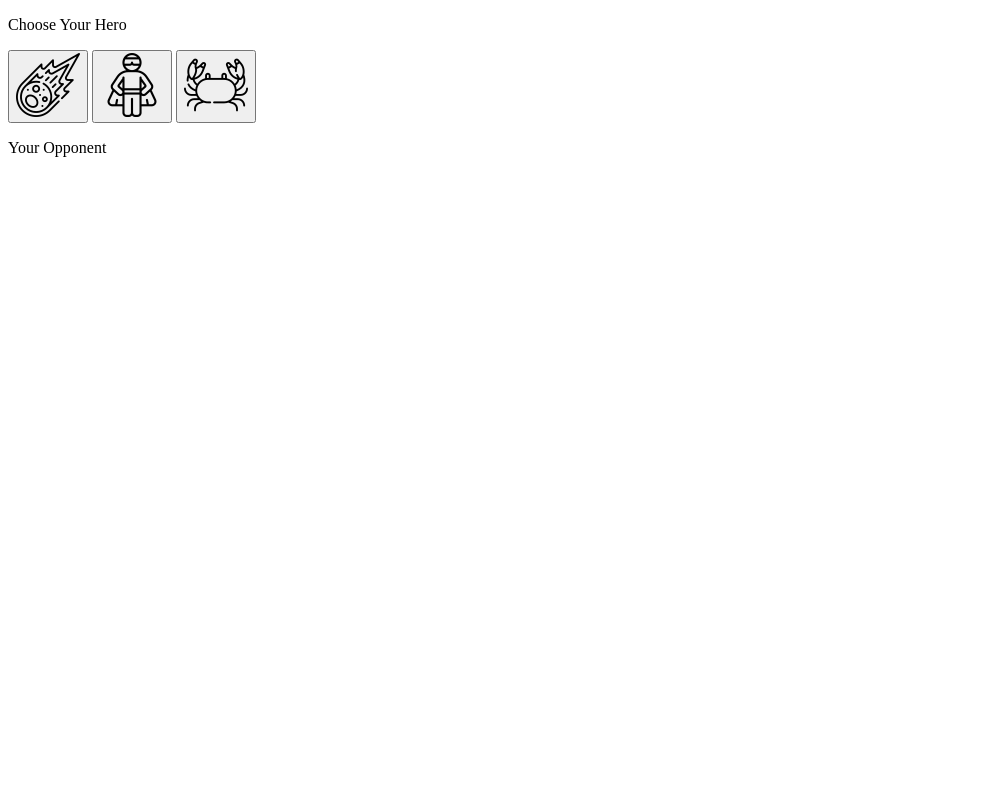
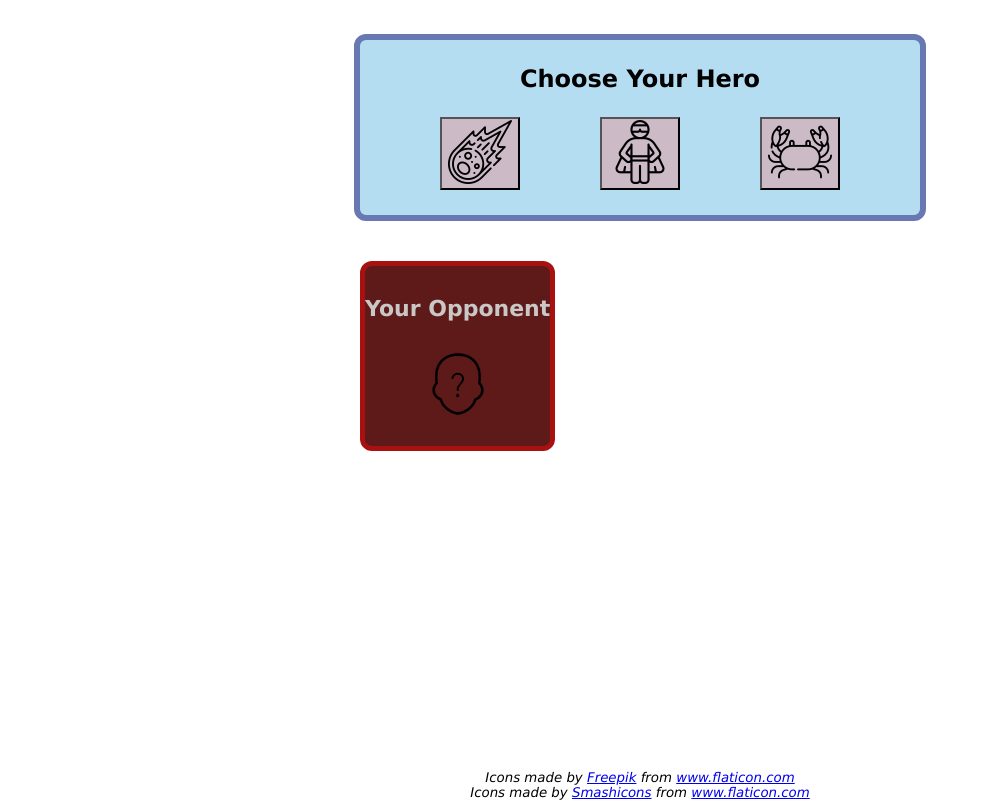
Before and after one commit to drebob24/rockpapesciz, a plain HTML site: page index.html in a window 1280 px wide. Shown: the whole page, without its empty margins (0-981 px from the left). Drawn offline with Linux system fonts and the light colour scheme.

Commit message:
Complete styling

```diff
--- a/game.js
+++ b/game.js
@@ -8,6 +8,8 @@ const roundResult = document.createElement('p');
 const tally = document.createElement('p');
 const victory = document.createElement('p');
 const compImg = document.querySelector(".computerIcon");
+const gameOver = document.querySelector('.gameOver');
+const body = document.querySelector('body');
 
 function getComputerChoice(){
     let compChoice = getRandomInt();
@@ -81,7 +83,7 @@ function scissorsLogic(){
 function checkIfWinner(){
     if (playerWins === 5 || computerWins === 5){
         victory.textContent = determineWinner();
-        results.appendChild(victory);
+        gameOver.appendChild(victory);
         btns.forEach(btn => btn.disabled = true);
         createResetButton();
     }
@@ -89,17 +91,22 @@ function checkIfWinner(){
 }
 
 function determineWinner(){
-    if (playerWins > computerWins)
+    if (playerWins > computerWins){
+        body.classList.add('victory');
         return "Congrats you won!"
-    else
+    }
+
+    else{
+        body.classList.add('defeat');
         return "Computer reigns supreme!"
+    }
 }
 
 function createResetButton(){
     const resetButton = document.createElement('button');
     resetButton.textContent = 'Go Again?';
     resetButton.classList.add("reset");
-    results.appendChild(resetButton);
+    gameOver.appendChild(resetButton);
     const reset = document.querySelector('.reset');
     reset.addEventListener('click', () => resetGame());
 }
@@ -108,9 +115,12 @@ function resetGame(){
     playerWins = 0;
     computerWins = 0;
     btns.forEach(btn => btn.disabled = false);
-    compImg.src = '';
+    compImg.src = './icons/decision.png';
     changeButtons('reset');
     results.replaceChildren();
+    gameOver.replaceChildren();
+    body.classList.remove('victory');
+    body.classList.remove('defeat');
 }
 
 const btns = document.querySelectorAll('.choice');
--- a/index.html
+++ b/index.html
@@ -7,8 +7,9 @@
   <title>1, 2, 3, Shoot!</title>
 </head>
 <body>
+  <div class="selection">
+    <p>Choose Your Hero</p>
     <div class="buttons">
-    <p>Choose Your Hero</p>
       <button id="rock" class="choice">
         <img src="./icons/meteor.png" alt="meteor" class="meteor" id="rock">
       </button>
@@ -19,17 +20,23 @@
         <img src="./icons/crab.png" alt="crab" class="crab" id="scissors">
       </button>
     </div>
-  <div class="computerChoice">
+  </div>
+  <div class="output">
+    <div class="computer">
       <p>Your Opponent</p>
-    <img src="" class="computerIcon">
+      <img src="./icons/decision.png" class="computerIcon">
     </div>
     <div class="results">
 
     </div>
+  </div>
+  <div class="gameOver">
+
+  </div>
 
   <div class="footer">
-    <!-- <div>Icons made by <a href="https://www.freepik.com" title="Freepik">Freepik</a> from <a href="https://www.flaticon.com/" title="Flaticon">www.flaticon.com</a></div> -->
-    <!-- <div>Icons made by <a href="https://www.flaticon.com/authors/smashicons" title="Smashicons">Smashicons</a> from <a href="https://www.flaticon.com/" title="Flaticon">www.flaticon.com</a></div> -->
+    <div>Icons made by <a href="https://www.freepik.com" title="Freepik">Freepik</a> from <a href="https://www.flaticon.com/" title="Flaticon">www.flaticon.com</a></div>
+    <div>Icons made by <a href="https://www.flaticon.com/authors/smashicons" title="Smashicons">Smashicons</a> from <a href="https://www.flaticon.com/" title="Flaticon">www.flaticon.com</a></div>
   </div>
 
 </body>
--- a/style.css
+++ b/style.css
@@ -1,3 +1,12 @@
+html {
+    text-align: center;
+    font-family: Geneva, Tahoma, sans-serif;
+}
+
+body {
+    margin: 34px 0;
+}
+
 .crab:hover {
     content: url("./icons/crab-1.png");
 }
@@ -21,3 +30,106 @@
 .heroColor {
     content: url("./icons/hero-1.png");
 }
+
+.selection {
+    border: solid 6px #6878b2;
+    background-color: #b5ddf1;
+    color: black;
+    height: 175px;
+    width: 560px;
+    margin: auto;
+    font-size: x-large;
+    display: flex;
+    flex-direction: column;
+    justify-content: space-evenly;
+    border-radius: 12px;
+}
+
+.selection p {
+    margin: 0px;
+    font-weight: 900;
+}
+
+.buttons {
+    display: flex;
+    justify-content: space-evenly;
+}
+
+.choice {
+    background-color: #ccbbc7;
+}
+
+.output {
+    width: 560px;
+    height: 200px;
+    margin: 40px auto;
+    display: flex;
+    justify-content:flex-start;
+}
+
+.computer {
+    display: flex;
+    flex-direction: column;
+    border: solid 5px #a91111;
+    max-height: 180px;
+    min-width: 180px;
+    justify-content: space-evenly;
+    align-items: center;
+    font-size: 22px;
+    font-weight: 800;
+    margin-right: 28px;
+    border-radius: 12px;
+    background-color: #5e1919;
+    color: #cac7c7;
+}
+
+.computer p {
+    margin: 0;
+}
+
+.output img {
+    height: 64px;
+    width: 64px;
+}
+
+.results {
+    text-align: left;
+    display: flex;
+    flex-direction: column;
+    justify-content: space-between;
+    font-size: 20px;
+    margin: 12px 0px;
+}
+
+.gameOver {
+    font-size: xx-large;
+    font-weight: 900;
+}
+
+.gameOver button {
+    font-size: large;
+    padding: 16px 32px;
+    border-radius: 8px;
+    background-color: floralwhite;
+}
+
+.gameOver button:hover{
+    background-color: whitesmoke;
+}
+
+.victory {
+    background-color: lightskyblue;
+}
+
+.defeat {
+    background-color:#380d0d;
+    color:ghostwhite;
+}
+
+.footer {
+    font-size: smaller;
+    font-style: italic;
+    position: absolute;
+    bottom: 0;
+    width: 100%;
+}
```
Also changed, not shown: icons/decision.png (added). Lines whose indentation alone changed are shown as unchanged.
